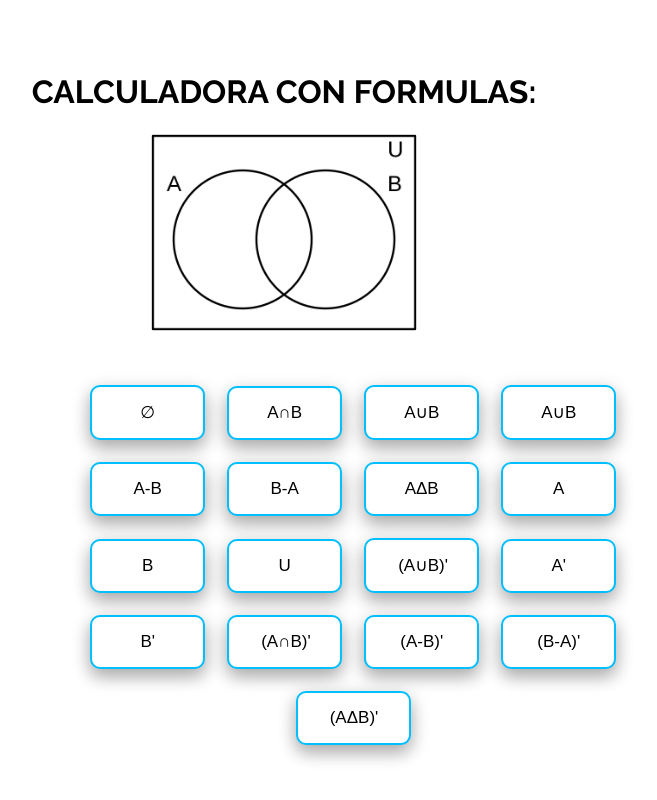
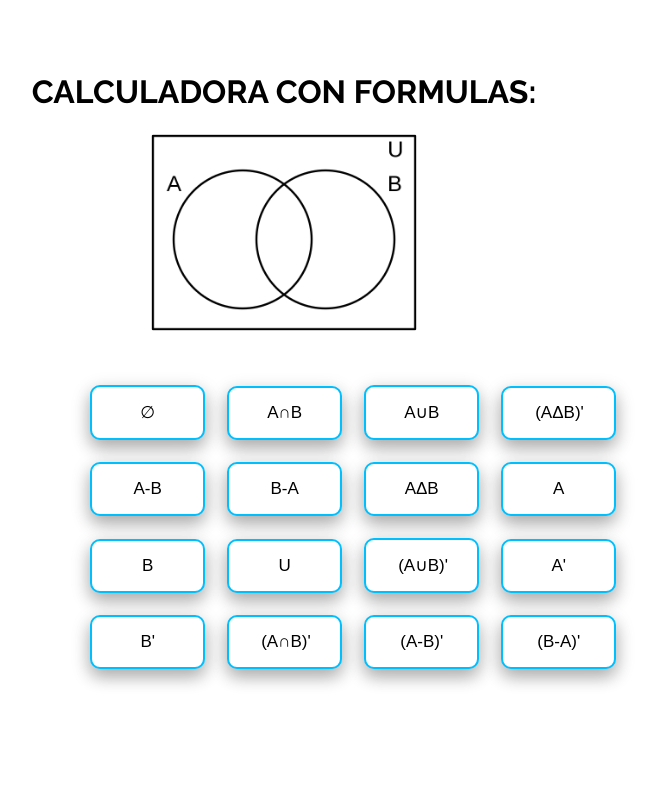
Before and after one commit to Natx113/venn, a plain HTML site: page index.html in a window 1280 px wide. Shown: the part 2151-2951 px from the top of the page, without its empty margins (356-1013 px from the left). After the commit the page ends 2901 px from the top, so only its background shows below. Drawn offline with Linux system fonts and the light colour scheme.

Commit message:
Update index.html

```diff
--- a/index.html
+++ b/index.html
@@ -220,7 +220,7 @@
             <td><input class="forboton" type="button" value="∅" onclick="img0()"></td>
             <td><input type="button" class="forboton" value="A∩B" onclick="img1()"></td>
             <td><input type="button" class="forboton" value="A∪B" onclick="img2()"></td>
-            <td><input type="button" class="forboton" value="A∪B" onclick="img2()"></td>
+            <td><input type="button" class="forboton" value="(AΔB)'" onclick="img15()"></td>
            </tr>
 
            <tr>
@@ -238,19 +238,12 @@
             <td><input type="button" class="forboton" value="(A∩B)'" onclick="img12()"></td>
             <td><input type="button" class="forboton" value="(A-B)'" onclick="img13()"></td>
             <td><input type="button" class="forboton" value="(B-A)'" onclick="img14()"></td>
-
            </tr>
-
-           <tr>
-            <td colspan="4"><input type="button" class="forboton" value="(AΔB)'" onclick="img15()"></td>
-           </tr>
+        </table>
 
 
-        </table>
-      </div>
 
 
-    </div>
 
 </div>
 
```
